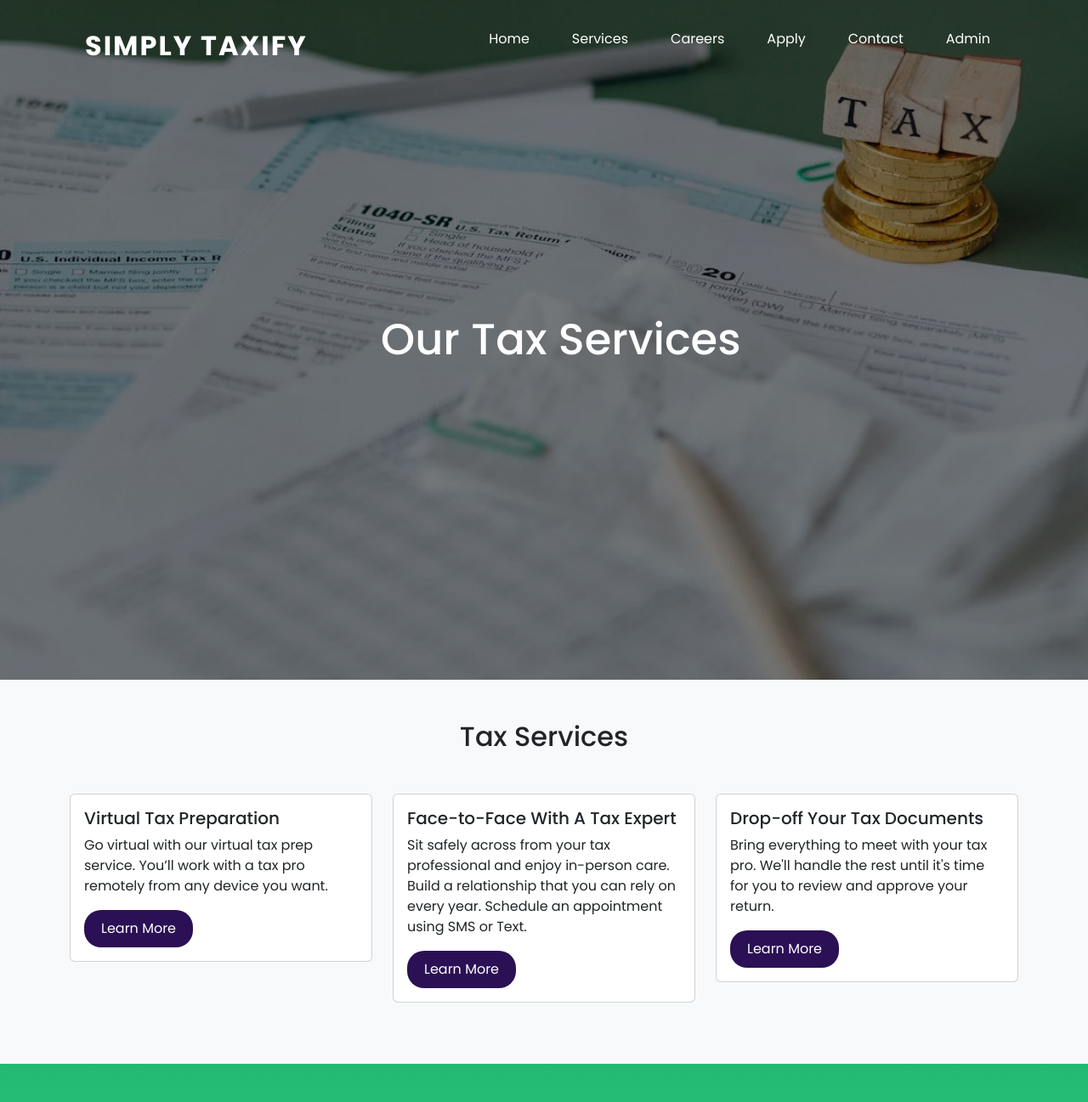
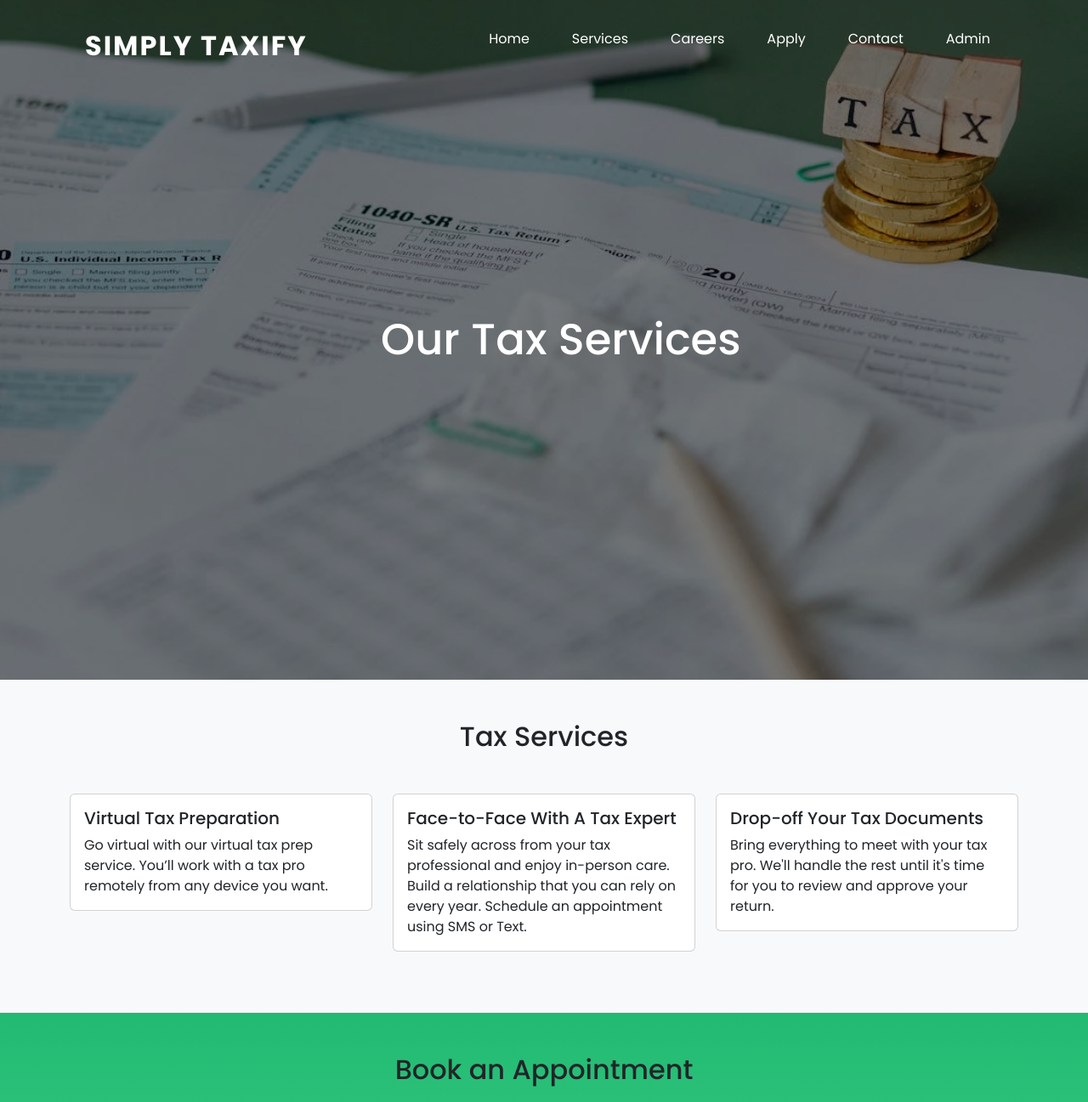
Before and after one commit to Vedha-Garapati/FBLA-Website-Coding-and-Development, a Django app: page /services in a window 1280 px wide. Shown: the top 1297 px of the page at 85% size. Run offline with Django 5.2, Linux system fonts and the light colour scheme; a map, chart or similar area stays blank; some libraries are stand-ins or nearby versions.

Commit message:
Polishes

```diff
--- a/templates/services.html
+++ b/templates/services.html
@@ -78,7 +78,6 @@
                   Go virtual with our virtual tax prep service. You’ll work with
                   a tax pro remotely from any device you want.
                 </p>
-                <a href="#" class="btn custom-button">Learn More</a>
               </div>
             </div>
           </div>
@@ -92,7 +91,6 @@
                   in-person care. Build a relationship that you can rely on
                   every year. Schedule an appointment using SMS or Text.
                 </p>
-                <a href="#" class="btn custom-button">Learn More</a>
               </div>
             </div>
           </div>
@@ -106,7 +104,6 @@
                   rest until it's time for you to review and approve your
                   return.
                 </p>
-                <a href="#" class="btn custom-button">Learn More</a>
               </div>
             </div>
           </div>
```
Also changed, not shown: 1 other file.
